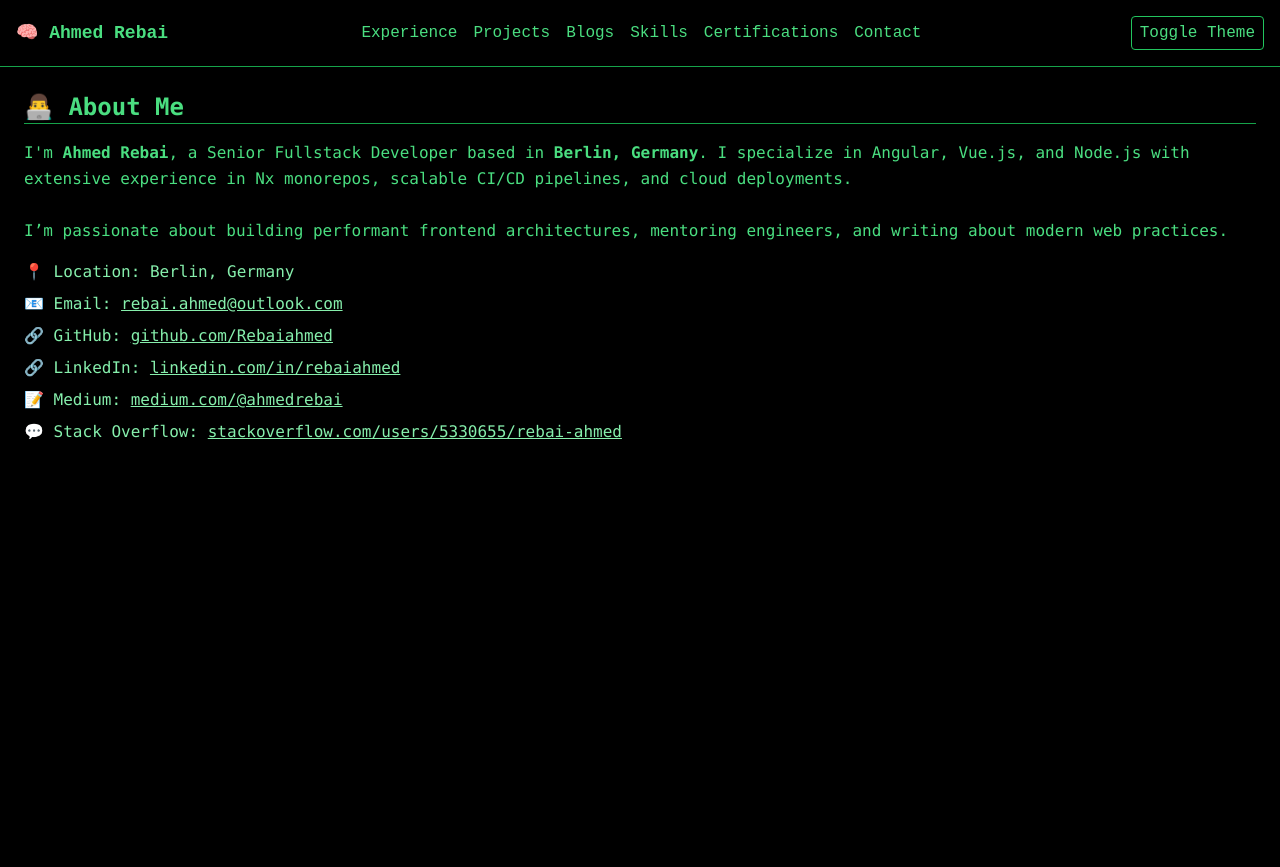
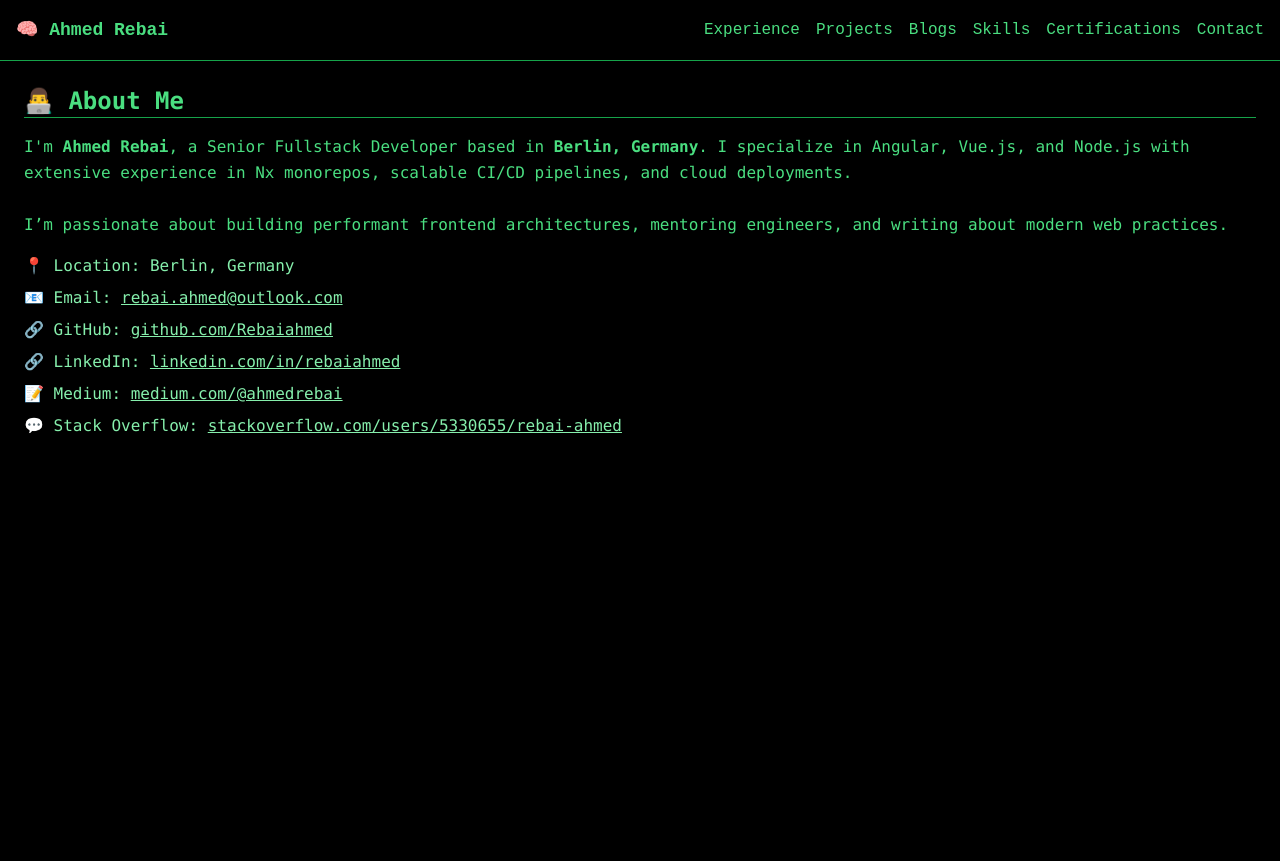
Before and after one commit to Rebaiahmed/Rebaiahmed.github.io, a Vue app: page /#/about in a window 1280 px wide. Built offline with nearby package versions, Linux system fonts and the light colour scheme.

Commit message:
Remove theme toggle button from navbar

```diff
--- a/src/components/Navbar.vue
+++ b/src/components/Navbar.vue
@@ -9,17 +9,9 @@
       <RouterLink to="/certifications" class="hover:text-green-200">Certifications</RouterLink>
       <RouterLink to="/contact" class="hover:text-green-200">Contact</RouterLink>
     </div>
-    <button @click="toggleTheme" class="ml-4 border px-2 py-1 border-green-500 rounded hover:bg-green-700 hover:text-white">
-      Toggle Theme
-    </button>
   </nav>
 </template>
 
-<script setup>
-const toggleTheme = () => {
-  document.body.classList.toggle('dark')
-}
-</script>
 
 <style scoped>
 nav {
```
